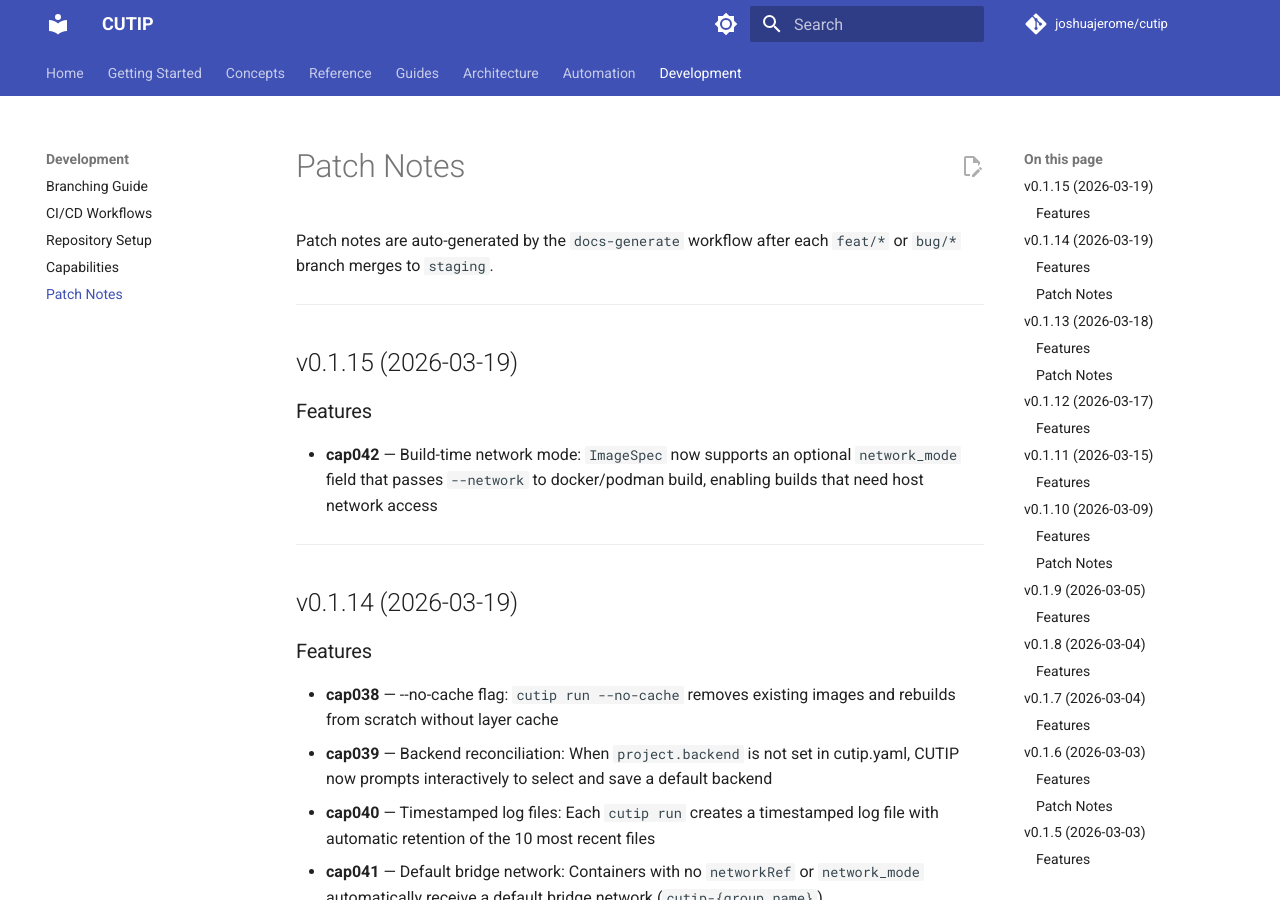
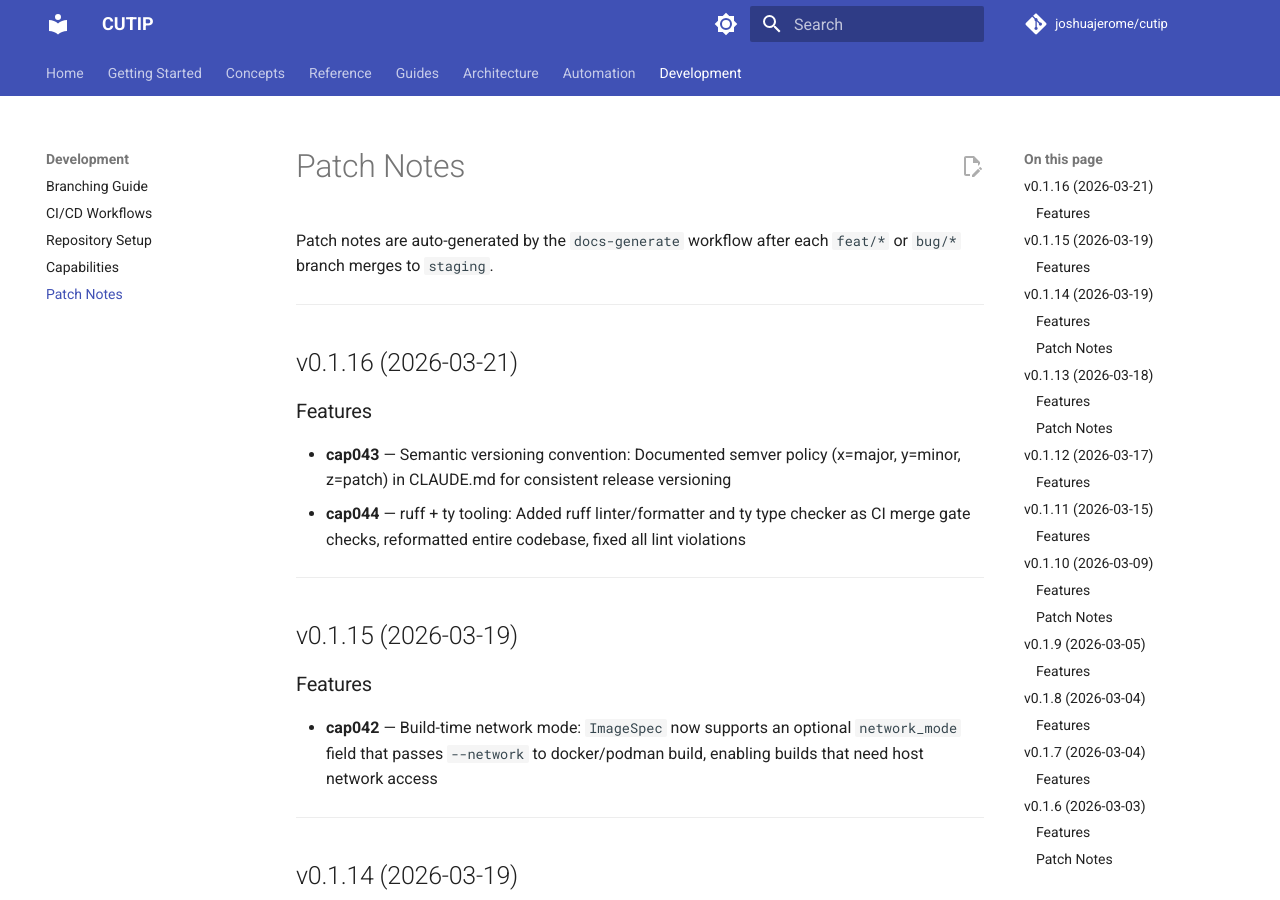
Before and after one commit to joshuajerome/cutip, an MkDocs documentation site: the page built from docs/patch-notes.md, in a window 1280 px wide and 900 px high. Built offline with MkDocs 1.6.1 and Material for MkDocs 9.7.7, drawn with Linux system fonts in a browser that asks for light colours; comment, search, counter and statistics services are not loaded.

Commit message:
bump: version 0.1.15 → 0.1.16
Co-Authored-By: Claude Opus 4.6 <noreply@anthropic.com>

```diff
--- a/docs/patch-notes.md
+++ b/docs/patch-notes.md
@@ -2,6 +2,15 @@
 
 Patch notes are auto-generated by the `docs-generate` workflow after each
 `feat/*` or `bug/*` branch merges to `staging`.
+
+---
+
+## v0.1.16 (2026-03-21)
+
+### Features
+
+- **cap043** — Semantic versioning convention: Documented semver policy (x=major, y=minor, z=patch) in CLAUDE.md for consistent release versioning
+- **cap044** — ruff + ty tooling: Added ruff linter/formatter and ty type checker as CI merge gate checks, reformatted entire codebase, fixed all lint violations
 
 ---
 
--- a/pyproject.toml
+++ b/pyproject.toml
@@ -4,7 +4,7 @@ build-backend = "hatchling.build"
 
 [project]
 name = "cutip"
-version = "0.1.15"
+version = "0.1.16"
 description = "Container Unit Templates in Python — a deterministic framework for building container workloads"
 readme = "README.md"
 license = { text = "MIT" }
```
Also changed, not shown: docs/capabilities.md (+2 -0 lines).
